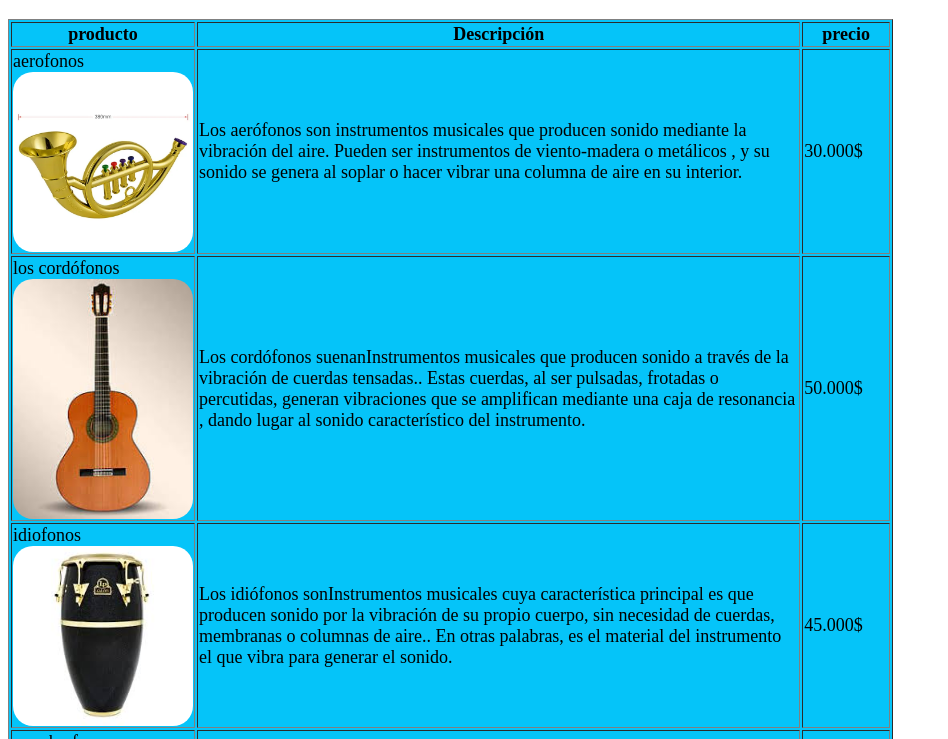
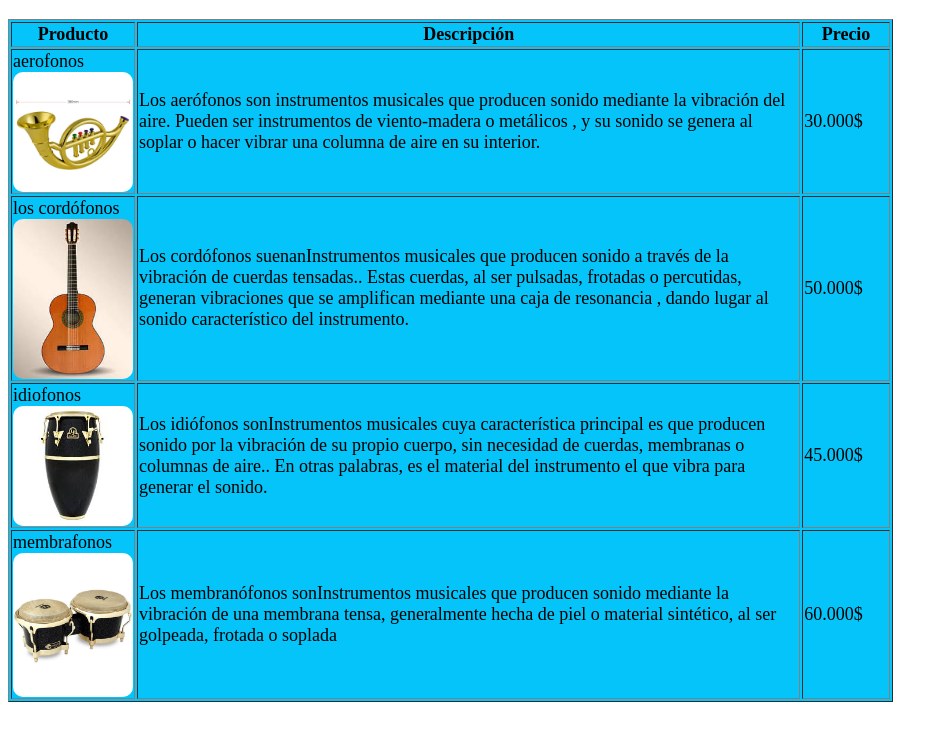
Before and after one commit to sara3yl/proyecto-wed-sara-delgado, a plain HTML site: page productos.html in a window 1280 px wide. Shown: the part 61-800 px from the top of the page, without its empty margins (0-948 px from the left). Drawn offline with Linux system fonts and the light colour scheme.

Commit message:
modificacion 2 peoductos

```diff
--- a/productos.html
+++ b/productos.html
@@ -3,16 +3,16 @@
 <head>
     <meta charset="UTF-8">
     <meta name="viewport" content="width=device-width, initial-scale=1.0">
-    <title>productos</title>
+    <title>PRODUCTOS</title>
     <style>
         table {
             background-color: rgb(5, 196, 249);
             font-size: 18px;
         }
         img{
-              width: 180px;
+              width: 120px;
              height: auto;
-             border-radius: 20px;
+             border-radius: 10px;
             display: block;
              margin: 0 auto;
     }
@@ -25,9 +25,9 @@
 
                 <thead>
                     <tr>
-                        <th>producto</th>
+                        <th>Producto</th>
                         <th>Descripción</th>
-                        <th style="width: 10%;">precio</th>
+                        <th style="width: 10%;">Precio</th>
                     </tr>
                     <thead>
                         <tr>
```
Also changed, not shown: contactos.html (+11 -0 lines).
